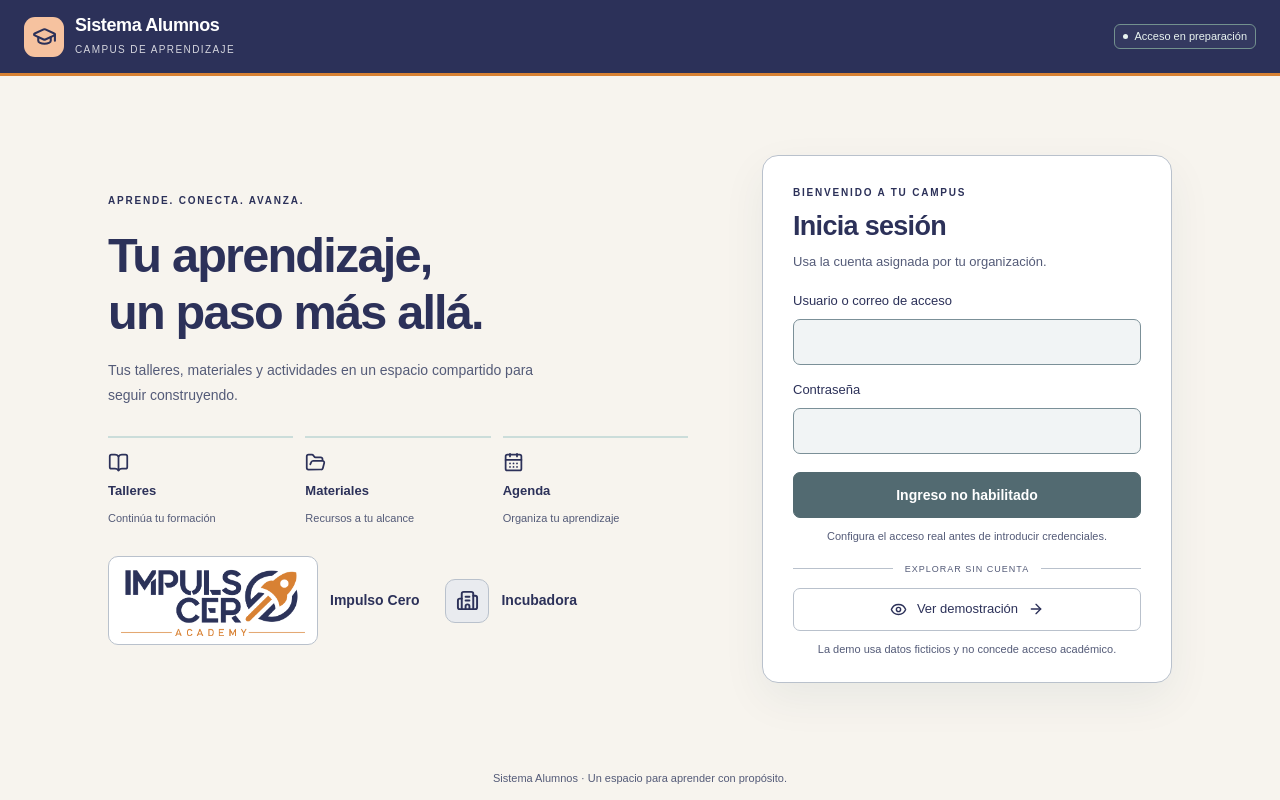
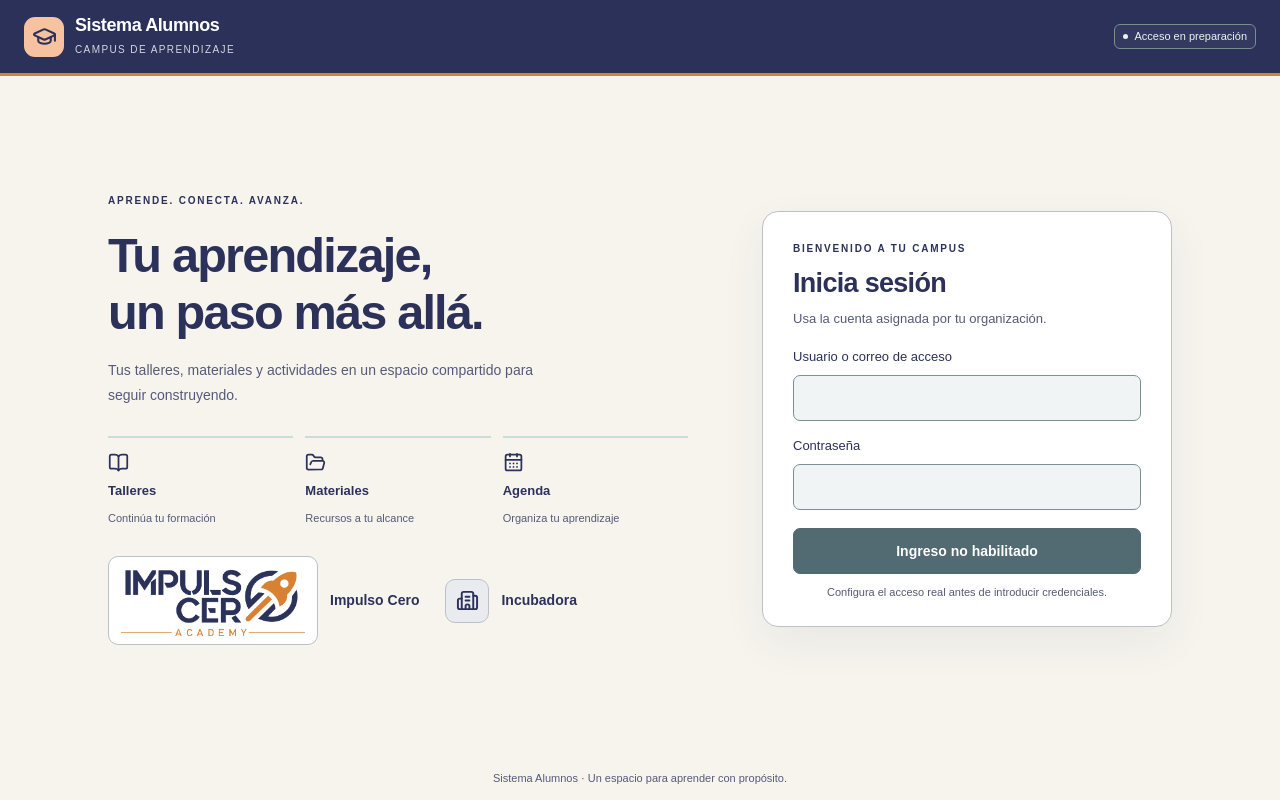
Before and after one commit to johnoc-lab/sistema-alumnos-web, a Next.js app: page /login in a window 1280 px wide. Built offline with nearby package versions, Linux system fonts and the light colour scheme; no server answers.

Commit message:
fix: retirar accesos a demostracion publica

```diff
--- a/src/features/auth/components/access-pending.tsx
+++ b/src/features/auth/components/access-pending.tsx
@@ -17,7 +17,6 @@ export function AccessPending({
       <h1>Acceso no disponible</h1>
       <p>{message}</p>
       <Link href="/login">Volver al login</Link>
-      <Link href="/demo">Ver demostración pública</Link>
     </main>
   );
 }
--- a/src/features/auth/components/login-screen.tsx
+++ b/src/features/auth/components/login-screen.tsx
@@ -7,7 +7,6 @@ import {
   BookOpen,
   FolderOpen,
   CalendarDays,
-  Eye,
 } from "lucide-react";
 import { Badge } from "@/components/ui/primitives";
 import {
@@ -87,15 +86,6 @@ export function LoginScreen({
               Recuperar cuenta institucional de alumno
             </Link>
           )}
-          <div className={styles.divider}>EXPLORAR SIN CUENTA</div>
-          <Link className={styles.preview} href="/demo">
-            <Eye size={17} aria-hidden="true" />
-            Ver demostración
-            <ArrowRight size={16} aria-hidden="true" />
-          </Link>
-          <p className={styles.note}>
-            La demo usa datos ficticios y no concede acceso académico.
-          </p>
         </section>
       </main>
       <footer className={styles.footer}>
```
